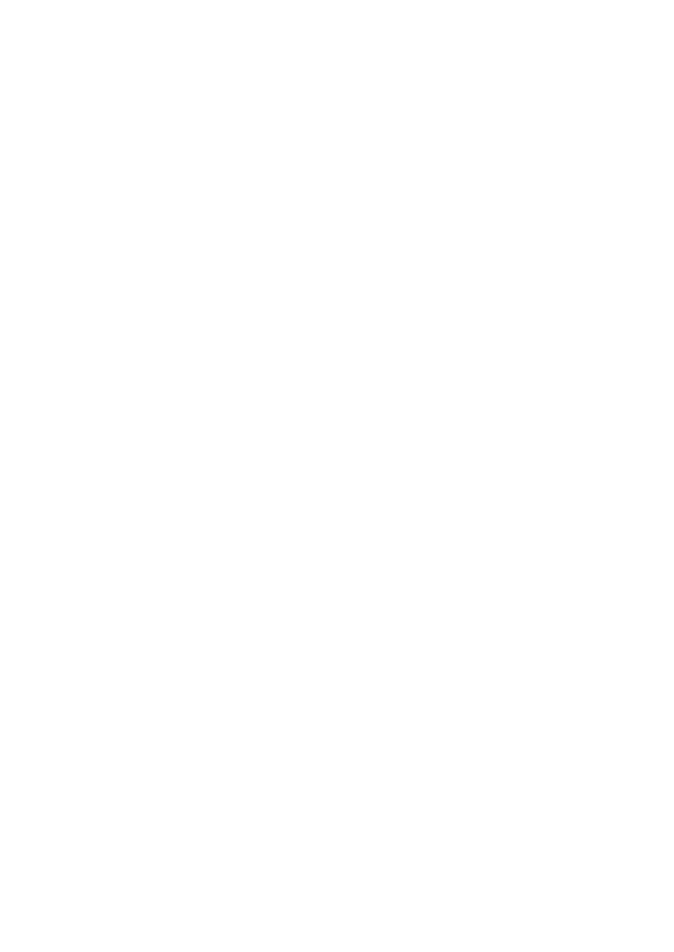
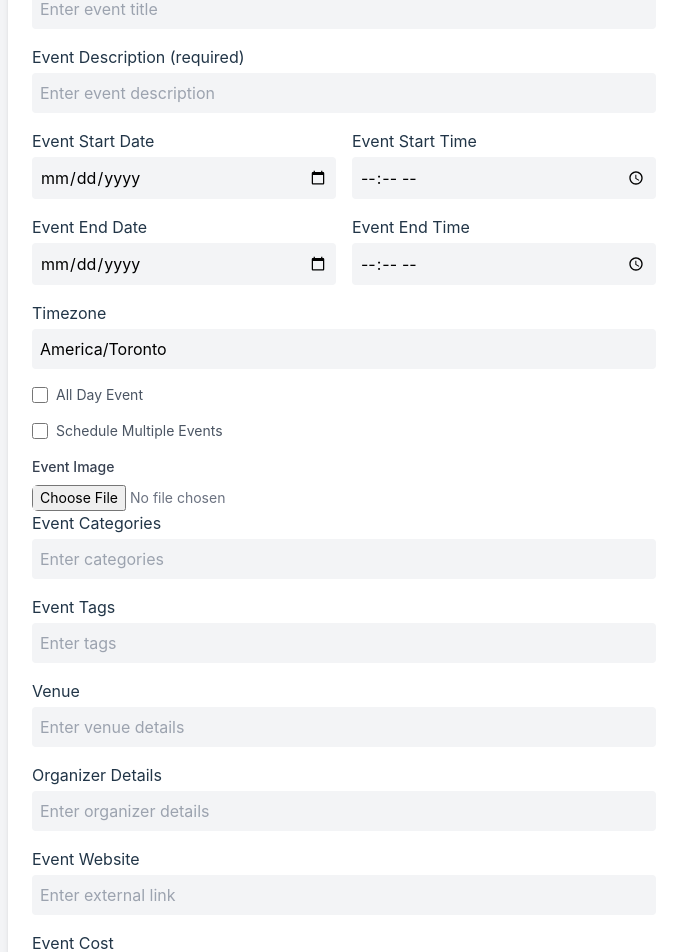
Before and after one commit to iVolunteer-Yonko/client, a React (Vite) app: page /event-submit in a window 1280 px wide. Before the commit this address had no page. Shown: the part 175-1127 px from the top of the page, without its empty margins (296-970 px from the left). Before the commit the page ends 800 px from the top, so only its background shows below. Built offline with nearby package versions, Linux system fonts and the light colour scheme.

Commit message:
SubmitEventPage

```diff
--- a/src/App.jsx
+++ b/src/App.jsx
@@ -1,5 +1,5 @@
 import { createBrowserRouter, RouterProvider } from 'react-router-dom';
-import {Layout, Home, About, Discover, Login, Signup, Error, Profile} from './assets/pages/index'
+import {Layout, Home, About, Discover, Login, Signup, Error, Profile,SubmitEvent} from './assets/pages/index'
 
 function App() {
   const router = createBrowserRouter([
@@ -33,6 +33,10 @@
         {
           path : '/profile',
           element : <Profile />
+        },
+        {
+          path : '/event-submit',
+          element : <SubmitEvent />
         }
       ]
   }])
--- /dev/null
+++ b/src/assets/pages/SubmitEvent.jsx
@@ -0,0 +1,211 @@
+import React, { useState } from "react";
+import { Form } from "react-router-dom";
+import InputField from "../partials/InputField";
+// import customFetch from "../../../../../utils/customFetch";
+// import { toast } from 'react-toastify';
+
+// Uncomment this section for backend integration
+// export const action = async ({ request }) => {
+//   const formData = await request.formData();
+//   const data = Object.fromEntries(formData);
+
+//   try {
+//     const response = await customFetch.post('/events', data);
+//     toast.success('Event Submitted Successfully');
+//     return redirect('/events');
+//   } catch (error) {
+//     toast.error(error?.response?.data?.msg);
+//     return error;
+//   }
+// };
+
+const SubmitEvent = () => {
+  const [formData, setFormData] = useState({
+    title: "",
+    description: "",
+    startDate: "",
+    startTime: "",
+    endDate: "",
+    endTime: "",
+    timezone: "America/Toronto",
+    allDay: false,
+    series: false,
+    image: null,
+    categories: "",
+    tags: "",
+    venue: "",
+    organizer: "",
+    website: "",
+    cost: "",
+  });
+
+  const handleChange = (e) => {
+    const { name, value, type, checked } = e.target;
+    setFormData((prevState) => ({
+      ...prevState,
+      [name]: type === "checkbox" ? checked : value,
+    }));
+  };
+
+  const handleFileChange = (e) => {
+    setFormData((prevState) => ({
+      ...prevState,
+      image: e.target.files[0],
+    }));
+  };
+
+  return (
+    <div className="flex items-center justify-center min-h-screen bg-gray-100">
+      <div className="bg-white p-6 rounded-md shadow-md w-full max-w-2xl">
+        <h2 className="text-center text-2xl font-bold text-gray-800">
+          Submit an Event
+        </h2>
+        <Form method="post" className="mt-4">
+          <InputField
+            label="Event Title (required)"
+            name="title"
+            type="text"
+            value={formData.title}
+            onChange={handleChange}
+            placeholder="Enter event title"
+          />
+          <InputField
+            label="Event Description (required)"
+            name="description"
+            type="textarea"
+            value={formData.description}
+            onChange={handleChange}
+            placeholder="Enter event description"
+          />
+          <div className="grid grid-cols-1 gap-4 md:grid-cols-2">
+            <InputField
+              label="Event Start Date"
+              name="startDate"
+              type="date"
+              value={formData.startDate}
+              onChange={handleChange}
+            />
+            <InputField
+              label="Event Start Time"
+              name="startTime"
+              type="time"
+              value={formData.startTime}
+              onChange={handleChange}
+            />
+          </div>
+          <div className="grid grid-cols-1 gap-4 md:grid-cols-2">
+            <InputField
+              label="Event End Date"
+              name="endDate"
+              type="date"
+              value={formData.endDate}
+              onChange={handleChange}
+            />
+            <InputField
+              label="Event End Time"
+              name="endTime"
+              type="time"
+              value={formData.endTime}
+              onChange={handleChange}
+            />
+          </div>
+          <InputField
+            label="Timezone"
+            name="timezone"
+            type="text"
+            value={formData.timezone}
+            onChange={handleChange}
+          />
+          <div className="mt-4 flex items-center">
+            <input
+              type="checkbox"
+              name="allDay"
+              checked={formData.allDay}
+              onChange={handleChange}
+              className="h-4 w-4 text-indigo-600 border-gray-300 rounded"
+            />
+            <label className="ml-2 text-sm text-gray-600">All Day Event</label>
+          </div>
+          <div className="mt-4 flex items-center">
+            <input
+              type="checkbox"
+              name="series"
+              checked={formData.series}
+              onChange={handleChange}
+              className="h-4 w-4 text-indigo-600 border-gray-300 rounded"
+            />
+            <label className="ml-2 text-sm text-gray-600">Schedule Multiple Events</label>
+          </div>
+          <div className="mt-4">
+            <label className="block text-sm font-medium text-gray-700">
+              Event Image
+            </label>
+            <input
+              type="file"
+              name="image"
+              accept=".jpg,.png,.gif"
+              onChange={handleFileChange}
+              className="mt-2 block w-full text-sm text-gray-500 border-gray-300 rounded-md"
+            />
+          </div>
+          <InputField
+            label="Event Categories"
+            name="categories"
+            type="text"
+            value={formData.categories}
+            onChange={handleChange}
+            placeholder="Enter categories"
+          />
+          <InputField
+            label="Event Tags"
+            name="tags"
+            type="text"
+            value={formData.tags}
+            onChange={handleChange}
+            placeholder="Enter tags"
+          />
+          <InputField
+            label="Venue"
+            name="venue"
+            type="text"
+            value={formData.venue}
+            onChange={handleChange}
+            placeholder="Enter venue details"
+          />
+          <InputField
+            label="Organizer Details"
+            name="organizer"
+            type="text"
+            value={formData.organizer}
+            onChange={handleChange}
+            placeholder="Enter organizer details"
+          />
+          <InputField
+            label="Event Website"
+            name="website"
+            type="url"
+            value={formData.website}
+            onChange={handleChange}
+            placeholder="Enter external link"
+          />
+          <InputField
+            label="Event Cost"
+            name="cost"
+            type="number"
+            value={formData.cost}
+            onChange={handleChange}
+            placeholder="Enter cost (leave blank for free events)"
+          />
+          <button
+            type="submit"
+            className="mt-6 w-full bg-indigo-600 hover:bg-indigo-700 text-white font-medium py-2 px-4 rounded-md"
+          >
+            Submit Event
+          </button>
+        </Form>
+      </div>
+    </div>
+  );
+};
+
+export default SubmitEvent;
--- a/src/assets/pages/index.js
+++ b/src/assets/pages/index.js
@@ -6,3 +6,4 @@
 export {default as Signup} from './Signup'
 export {default as Error} from './Error'
 export {default as Profile} from './Profile'
+export {default as SubmitEvent} from './SubmitEvent'
```
